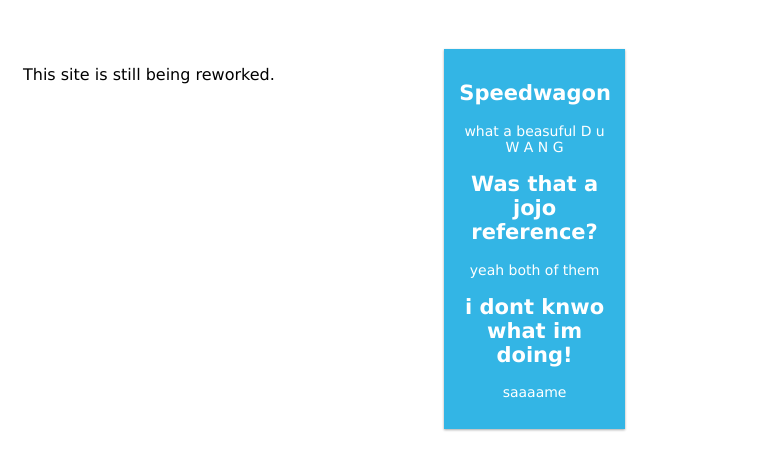
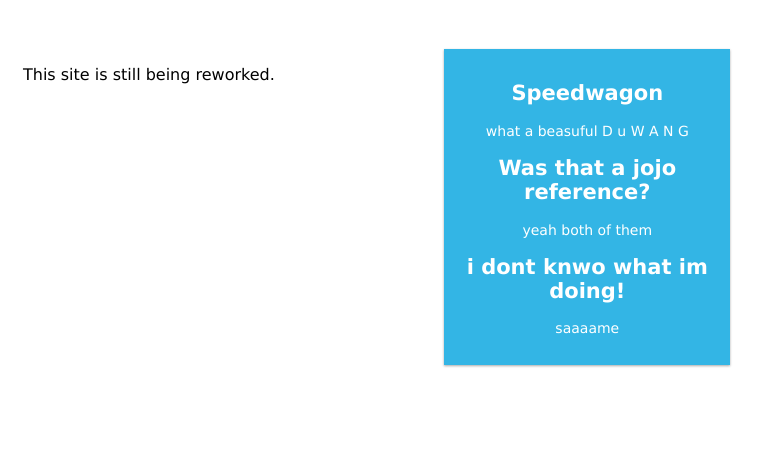
Before and after one commit to Masoninja/Masoninja.github.io, a plain HTML site: page index.html in a window 1280 px wide. Shown: the part 85-554 px from the top of the page, without its empty margins (0-771 px from the left). Drawn offline with Linux system fonts and the light colour scheme.

Commit message:
Update index.html

```diff
--- a/index.html
+++ b/index.html
@@ -103,7 +103,7 @@ html {
   <p>This site is still being reworked.</p>
 </div>
 
-<div class="col-2 col-s-12">
+<div class="col-3 col-s-10">
   <div class="aside">
     <h2>Speedwagon</h2>
     <p>what a beasuful D u W A N G</p>
```
